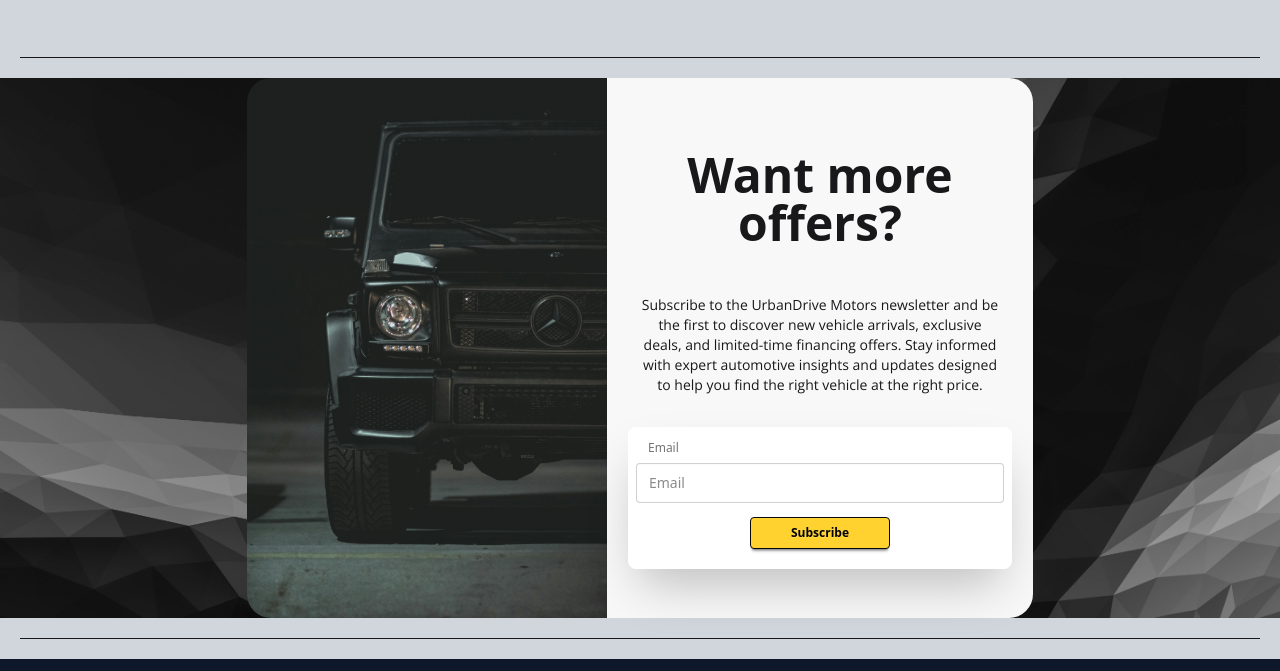
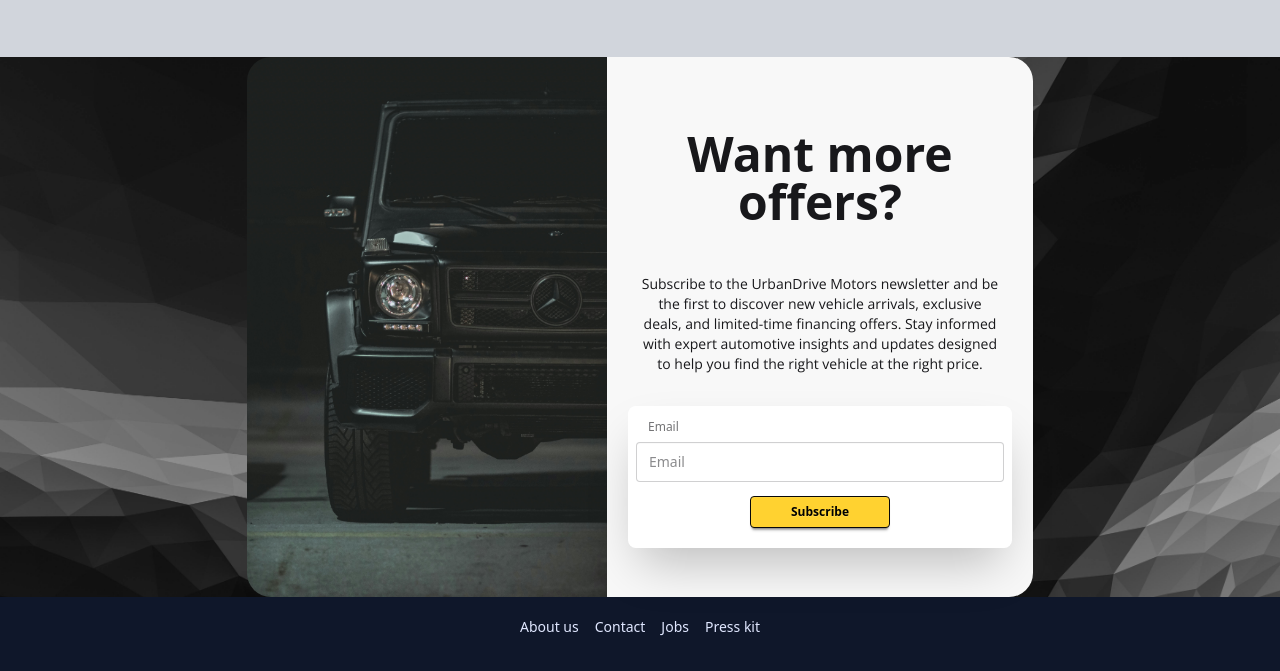
Before and after one commit to bryan-ke/UrbanDrive-Motors, a website: page docs/index.html in a window 1280 px wide. Shown: the part 3831-4502 px from the top of the page. Drawn offline with nearby package versions, Linux system fonts and the light colour scheme; a web font is replaced by a local one.

Commit message:
Removed hr design enclosing newsletter CTA

```diff
--- a/docs/index.html
+++ b/docs/index.html
@@ -483,7 +483,6 @@
         </div>
       </div>
     </div>
-    <hr class="mb-5 mx-5">
   </section>
 
   <section id="news-cta">
@@ -512,7 +511,6 @@
           </div>
         </div>
     </div>
-    <hr class="m-5">
   </section>
 
   <footer class="footer footer-horizontal footer-center bg-[#0F172A] text-primary-content p-5 gap-0">
```
